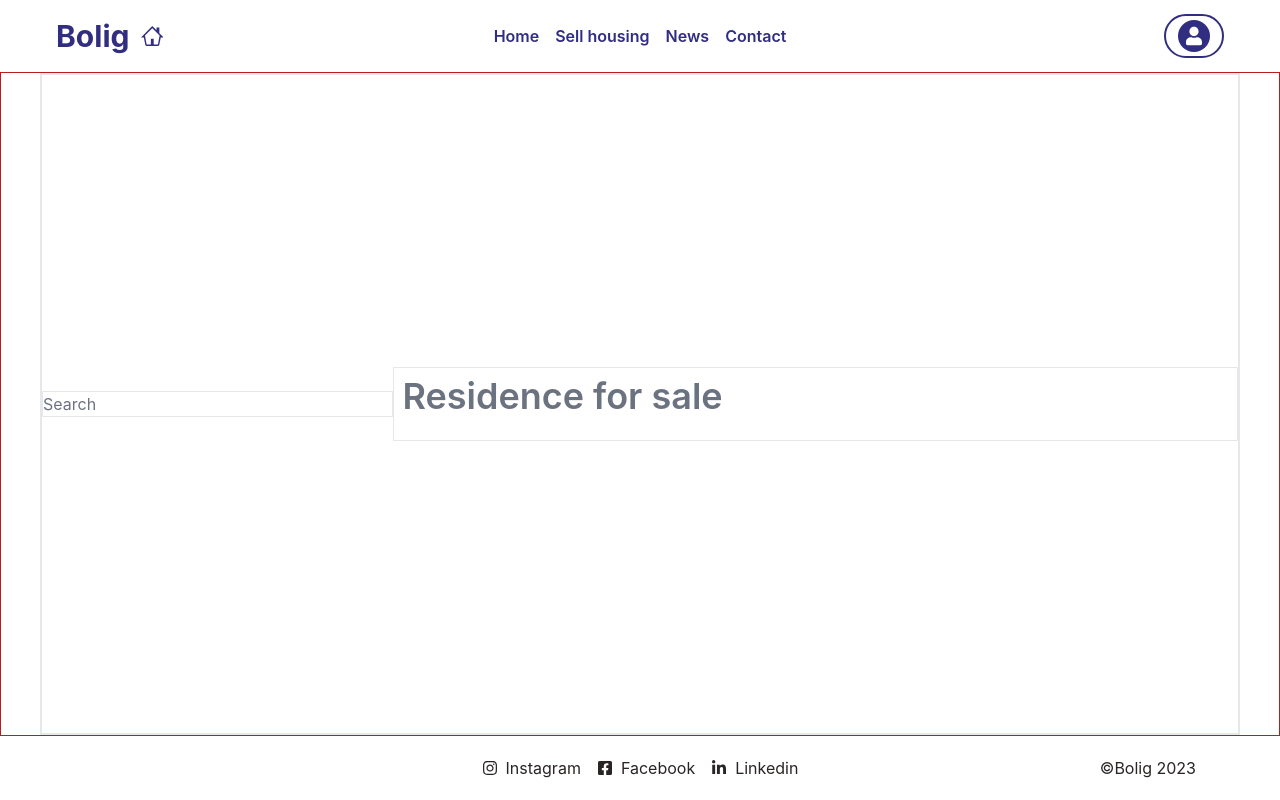
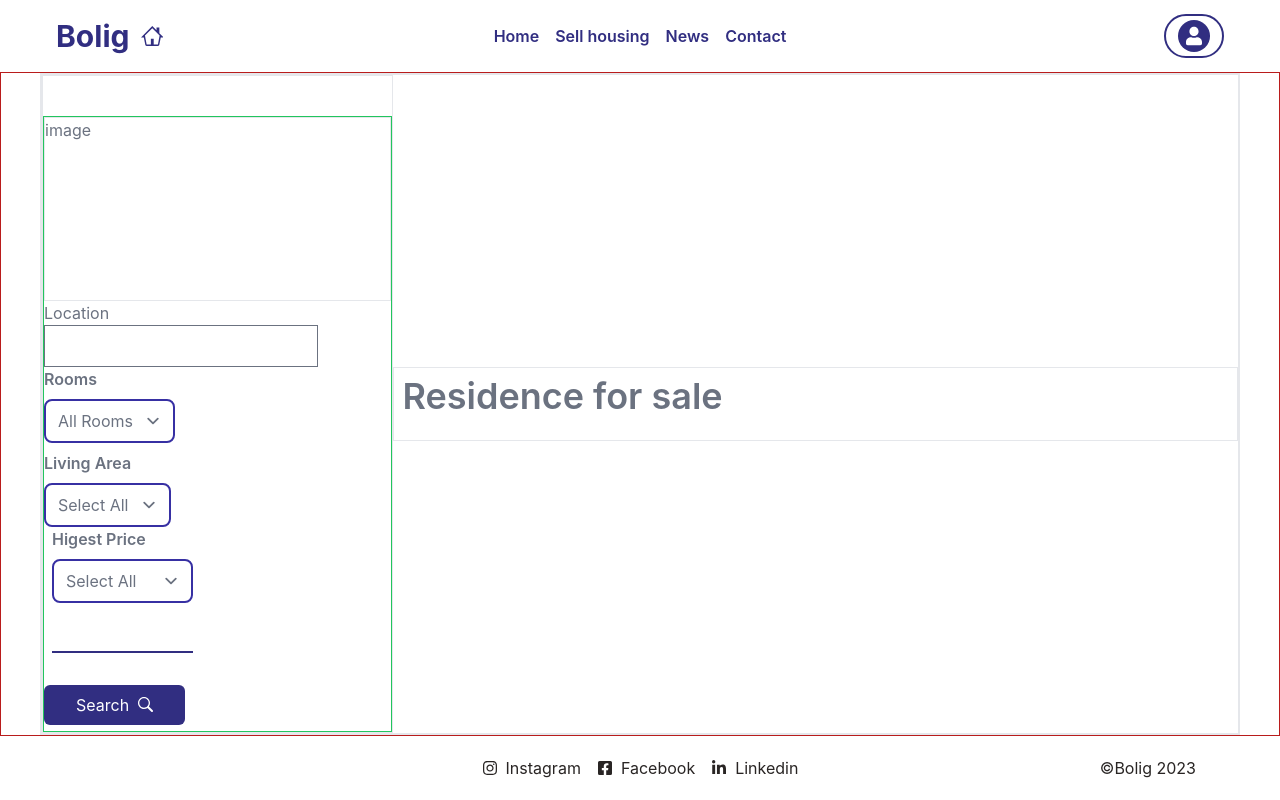
Before and after one commit to MaxAndreasLundin/bolig-web, a Next.js app: page /residenceForSale in a window 1280 px wide. Built offline with nearby package versions, Linux system fonts and the light colour scheme.

Commit message:
add search function

```diff
--- a/app/residenceForSale/page.tsx
+++ b/app/residenceForSale/page.tsx
@@ -4,6 +4,7 @@ import ResidenceCard from "../../components/card/ResidenceCard";
 import { ResidenceListProps } from "../../components/helpers/ResidenceList";
 import SearchBar from "../../components/searchBar/SearchBar";
 import { GiCoffeeCup } from 'react-icons/gi'
+import SearchFormResicence from "../../components/searchFormSmallCard/SearchFormResicence";
 
 const ResidenceForSale = () => {
   const [searchResult, setSearchResult] = useState<ResidenceListProps[]>([]);
@@ -31,7 +32,9 @@ const ResidenceForSale = () => {
       ) : (
       <div className="flex flex-col md:flex-row justify-center items-center w-full max-w-[1200px] border-2">
         <div className="flex md:hidden items-center justify-center w-full pt-6 px-8"><SearchBar /></div>
-        <div className="hidden md:flex w-[500px] border">Search</div>
+        <div className="hidden md:flex items-start justify-start pt-10 h-full w-[500px] border">
+          <SearchFormResicence />
+        </div>
 
         <div className="w-full my-10 border p-2">
           <h1 className="pb-4 text-4xl font-semibold">Residence for sale</h1>
--- /dev/null
+++ b/components/searchFormSmallCard/SearchFormResicence.tsx
@@ -0,0 +1,159 @@
+import React, { ChangeEvent, FormEvent, useState } from 'react'
+import { GoSearch } from 'react-icons/go';
+import { selectPrice } from '../searchBar/searchFormElement/SelectPrice';
+import { selectNumbOfRooms } from '../searchBar/searchFormElement/SelectNumbOfRooms';
+import { livingArea } from '../searchBar/searchFormElement/LivingArea';
+import { SearchDataProps } from '../searchBar/SearchBar';
+
+const SearchFormResicence = () => {
+  const [searchLocationInput, setSearchLocationInput] = useState('');
+  const [room, setRoom] = useState(0);
+  const [area, setArea] = useState(0);
+  const [price, setPrice] = useState(0);
+
+  const handleSearchInput = (e: ChangeEvent<HTMLInputElement>) => {
+    setSearchLocationInput(e.target.value);
+  };
+
+  const handleNumbOfRooms = (e: React.ChangeEvent<HTMLSelectElement>) => {
+    setRoom(Number(e.target.value));
+  };
+
+  const handleLivingArea = (e: React.ChangeEvent<HTMLSelectElement>) => {
+    setArea(Number(e.target.value));
+  };
+
+  const handleHighestPrice = (e: React.ChangeEvent<HTMLSelectElement>) => {
+    setPrice(Number(e.target.value));
+  };
+
+  const handleSubmit = async (e: FormEvent<HTMLFormElement>) => {
+    e.preventDefault();
+    const newSearch: Partial<SearchDataProps> = {};
+
+    newSearch.location = searchLocationInput;
+
+    if (room) {
+      newSearch.room = {
+        gte: 0,
+        lte: room,
+      };
+    }
+
+    if (area) {
+      newSearch.area = {
+        gte: 0,
+        lte: area,
+      };
+    }
+
+    if (price) {
+      newSearch.price = {
+        gte: 0,
+        lte: price,
+      };
+    }
+
+    console.log(newSearch)
+
+    const token = localStorage.getItem('token');
+    if (!token) {
+      alert('Please log in to search for apartment');
+      return;
+    }
+    try {
+      const response = await fetch('http://localhost:3333/estates/category', {
+        method: 'POST',
+        headers: {
+          'Content-Type': 'application/json',
+          Authorization: `Bearer ${token}`,
+        },
+        body: JSON.stringify(newSearch),
+      });
+
+      const result = await response.json();
+
+      if (result.length > 0) {
+        localStorage.setItem('searchResult', JSON.stringify(result));
+        window.location.href = '/residenceForSale';
+        console.log('result', result);
+      } else {
+        alert('Your search could not be found...');
+      }
+    } catch (error) {
+      alert('fetch backend failed');
+      console.log('fetch backend failed', error);
+    }
+  }
+
+
+
+
+  return (
+    <form onSubmit={handleSubmit}
+    className='flex flex-1 flex-col justify-start items-start h-full border border-green-500'>
+      <div className='border h-[30%] w-full'>image</div>
+
+      <label htmlFor="location">Location</label>
+      <input type="text" id='location' onChange={handleSearchInput} />
+
+
+      <div className="flex flex-col">
+          <p className="mb-2 font-semibold">Rooms</p>
+          <select
+            onChange={handleNumbOfRooms}
+            className="mb-2 cursor-pointer rounded-lg border-2 border-indigo-800"
+          >
+            <option value="">All Rooms</option>
+            {selectNumbOfRooms.map((data) => (
+              <option key={data.id} value={data.value}>
+                {data.view}
+              </option>
+            ))}
+          </select>
+        </div>
+
+        <div className="flex flex-col">
+          <p className="mb-2 font-semibold">Living Area</p>
+          <select
+            onChange={handleLivingArea}
+            className="cursor-pointer rounded-lg border-2 border-indigo-800"
+          >
+            <option value="">Select All</option>
+            {livingArea.map((data) => (
+              <option key={data.id} value={data.value}>
+                {data.view}
+              </option>
+            ))}
+          </select>
+        </div>
+
+        <div className="mx-2 mb-6 flex flex-col border-b-2 border-indigo-900 pb-10 md:mb-8 xl:flex-row md:justify-between">
+          <div className="flex flex-col">
+            <p className="mb-2 font-semibold">Higest Price</p>
+            <select
+              onChange={handleHighestPrice}
+              className="mb-2 cursor-pointer rounded-lg border-2 border-indigo-800"
+            >
+              <option value="">Select All</option>
+              {selectPrice.map((data) => (
+                <option key={data.id} value={data.value}>
+                  {data.view} kr
+                </option>
+              ))}
+            </select>
+          </div>
+        </div>
+
+        <button
+          type="submit"
+          className="flex items-center justify-center gap-2 rounded-md bg-indigo-900 py-2 px-4 text-white hover:bg-indigo-800 md:px-8"
+        >
+          Search <GoSearch />
+        </button>
+
+    </form>
+  )
+}
+
+export default SearchFormResicence
```
